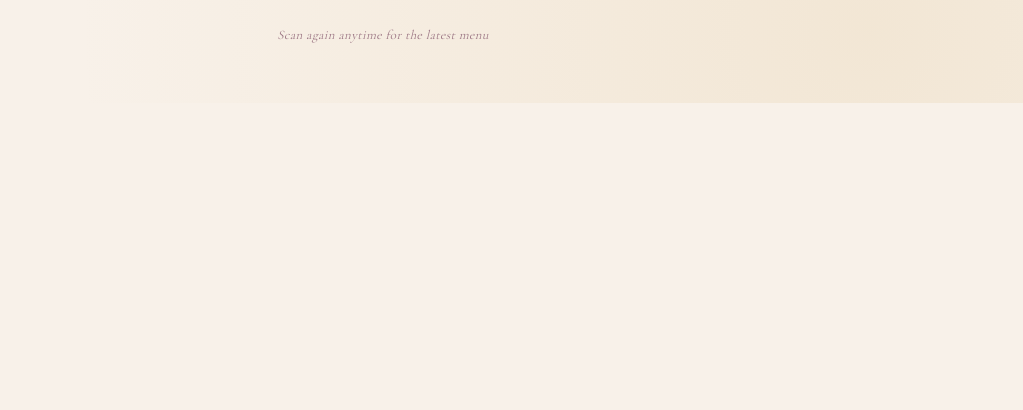
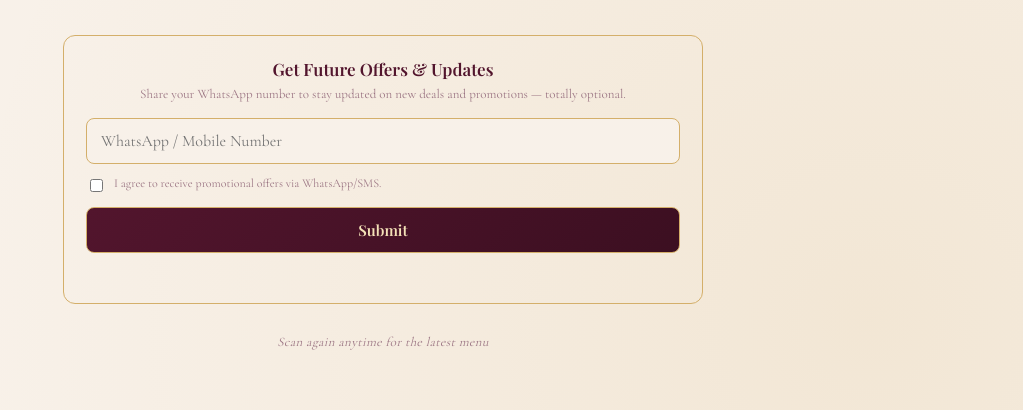
Before and after one commit to shane773/YadgarRestaurant, a plain HTML site: page index.html in a window 1280 px wide. Shown: the part 1086-1496 px from the top of the page, without its empty margins (257-1280 px from the left). Before the commit the page ends 1189 px from the top, so only its background shows below. Drawn offline with nearby package versions, Linux system fonts and the light colour scheme.

Commit message:
Update index.html

```diff
--- a/index.html
+++ b/index.html
@@ -371,7 +371,47 @@
         </span>
       </div>
     </div>
+<div class="signup-section">
+  <p class="signup-title">Get Future Offers &amp; Updates</p>
+  <p class="signup-sub">Share your WhatsApp number to stay updated on new deals and promotions — totally optional.</p>
+  <form id="signupForm">
+    <input type="tel" id="signupPhone" placeholder="WhatsApp / Mobile Number">
+    <label class="signup-consent">
+      <input type="checkbox" id="signupConsent">
+      <span>I agree to receive promotional offers via WhatsApp/SMS.</span>
+    </label>
+    <button type="submit" id="signupBtn">Submit</button>
+    <div class="signup-status" id="signupStatus"></div>
+  </form>
+</div>
 
+<style>
+  .signup-section{ margin-top:38px; padding:22px; border:1.5px solid var(--gold-2); border-radius:12px; text-align:center; }
+  .signup-title{ font-family:'Playfair Display',serif; font-weight:600; font-size:17px; color:var(--wine); margin:0 0 6px; }
+  .signup-sub{ font-size:13px; color:var(--muted); margin:0 0 16px; }
+  #signupForm{ display:flex; flex-direction:column; gap:12px; }
+  #signupPhone{ font-family:'Cormorant Garamond',serif; font-size:16px; padding:12px 14px; border:1.5px solid var(--gold-2); border-radius:8px; background:var(--bg); color:var(--wine); outline:none; }
+  .signup-consent{ display:flex; align-items:flex-start; gap:8px; text-align:left; font-size:12px; color:var(--muted); }
+  .signup-consent input{ margin-top:3px; accent-color:var(--wine); }
+  #signupBtn{ font-family:'Playfair Display',serif; font-weight:600; font-size:15px; color:var(--gold-3); background:linear-gradient(135deg,var(--wine),var(--wine-deep)); border:1.5px solid var(--gold-2); border-radius:8px; padding:12px; cursor:pointer; }
+  .signup-status{ font-size:13px; color:var(--gold-1); min-height:16px; }
+</style>
+
+<script>
+  document.getElementById('signupForm').addEventListener('submit', function(e){
+    e.preventDefault();
+    var phone = document.getElementById('signupPhone').value.trim();
+    var status = document.getElementById('signupStatus');
+    if(!phone){ status.textContent = "Please enter a number."; return; }
+    fetch("https://script.google.com/macros/s/AKfycbx9Wj7ZBajq-M9xprCCds9C6HOvLUo3JhquE7sHKIKQvubLL9vxaFnwT4fWOX7jQasuxQ/exec", {
+      method: 'POST', mode: 'no-cors', headers: {'Content-Type':'text/plain'},
+      body: JSON.stringify({ phone: phone, consent: document.getElementById('signupConsent').checked, page: window.location.href, timestamp: new Date().toISOString() })
+    }).then(function(){
+      status.textContent = "Thank you! You're on the list.";
+      document.getElementById('signupForm').reset();
+    });
+  });
+</script>
     <footer>Scan again anytime for the latest menu</footer>
   </div>
 </body>
```
